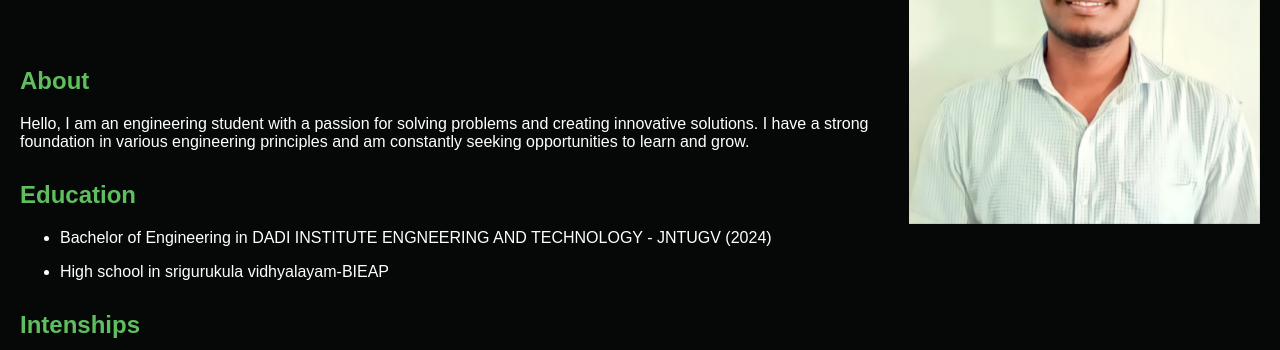
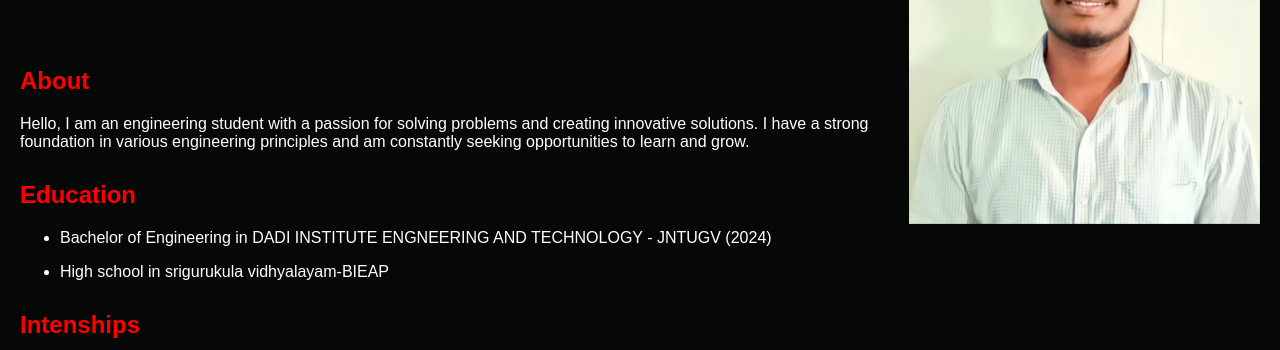
Before and after one commit to REVANTHKONCHADA/sample-website, a plain HTML site: page index.html in a window 1280 px wide. Shown: the part 450-800 px from the top of the page. Drawn offline with Linux system fonts and the light colour scheme; a script that the page names is missing.

Commit message:
Update style.css

```diff
--- a/style.css
+++ b/style.css
@@ -99,7 +99,7 @@ section {
 }
 
 section h2 {
-  color: rgb(95, 191, 95);
+  color: red;
 }
 
 footer {
```
